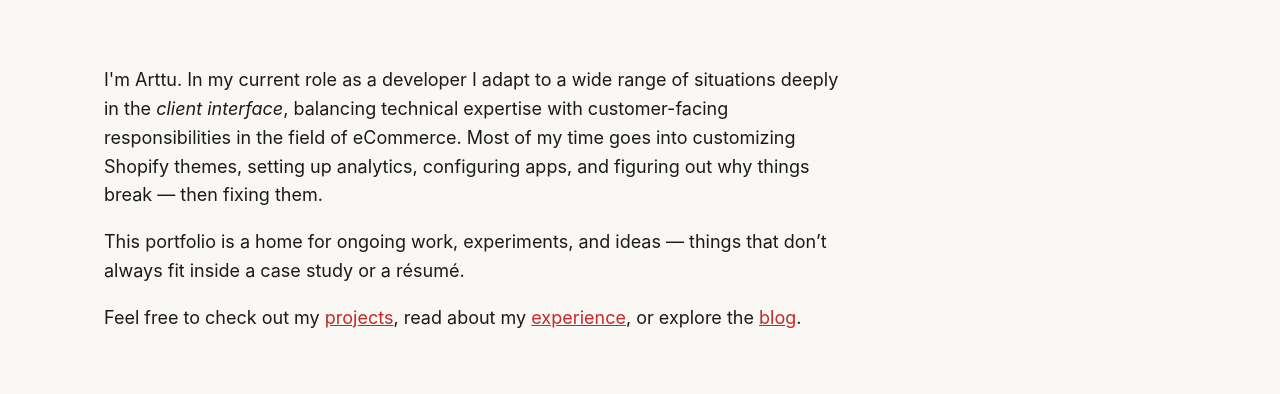
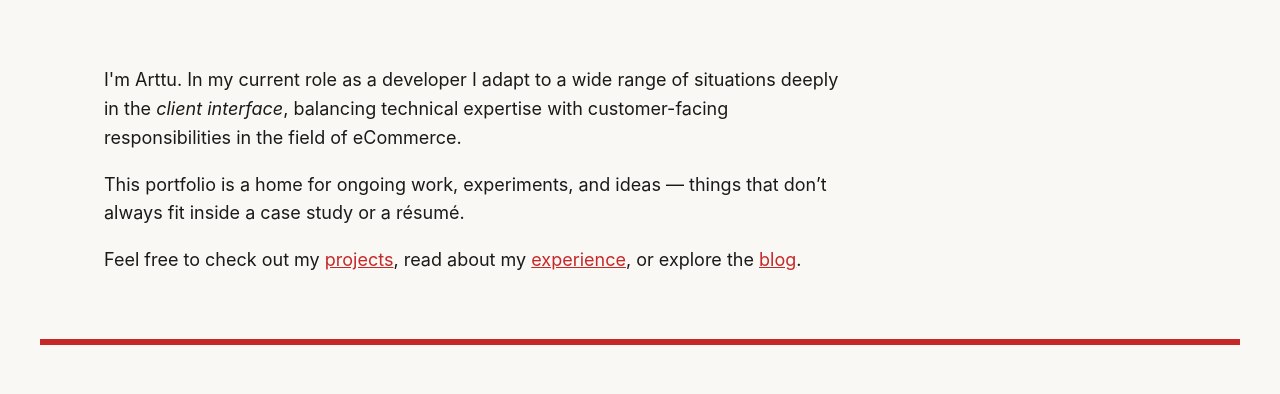
Before and after one commit to succabs/website, an Astro site: page / in a window 1280 px wide. Shown: the part 255-649 px from the top of the page. Built offline with nearby package versions, Linux system fonts and the light colour scheme; Astro itself is replaced by a stand-in of ours.

Commit message:
change content on front page

```diff
--- a/src/pages/index.astro
+++ b/src/pages/index.astro
@@ -12,8 +12,6 @@ import Layout from "../layouts/BaseLayout.astro";
     I'm Arttu. In my current role as a developer I adapt to a wide range of
     situations deeply in the <em>client interface</em>, balancing technical
     expertise with customer-facing responsibilities in the field of eCommerce.
-    Most of my time goes into customizing Shopify themes, setting up analytics,
-    configuring apps, and figuring out why things break — then fixing them.
   </p>
 
   <p>
```
